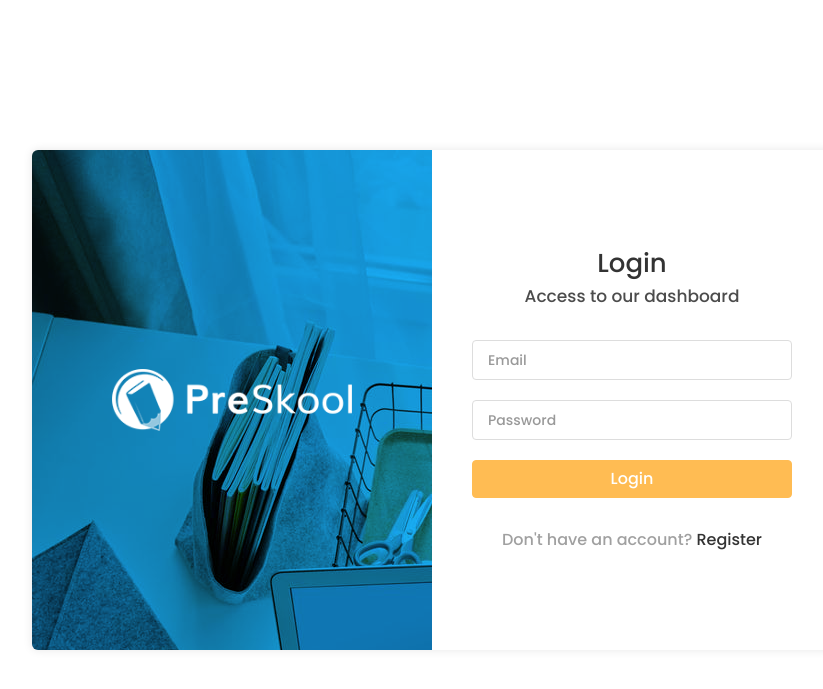
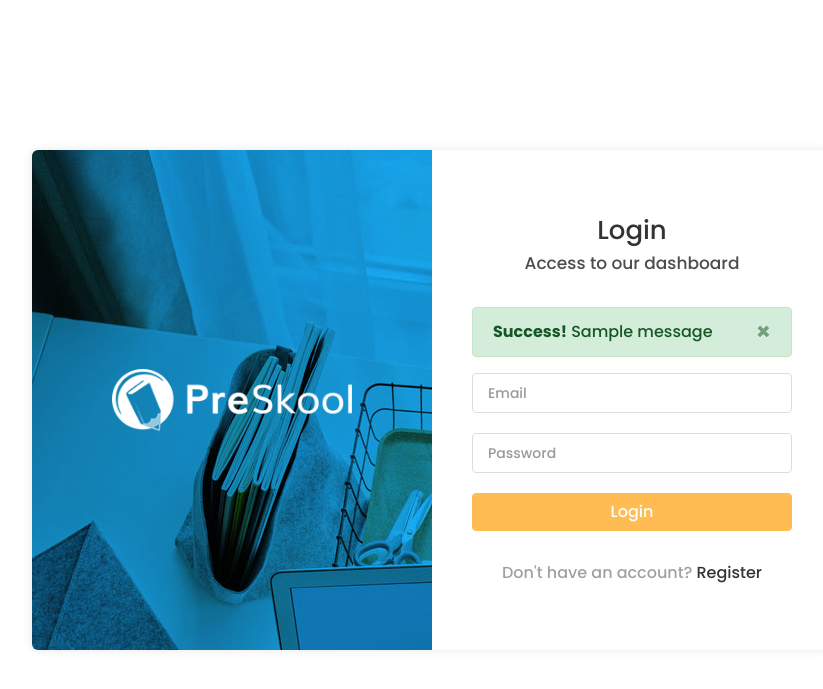
Before and after one commit to RAKIB6348/my_django_project, a Django app: page / in a window 1280 px wide. Shown: the top 689 px of the page, without its empty margins (208-1031 px from the left). Run offline with Django 5.2, Linux system fonts and the light colour scheme; one stand-in notice (Sample message) is shown; some libraries are stand-ins or nearby versions.

Commit message:
add alert message inside the login page

```diff
--- a/auth_user/views.py
+++ b/auth_user/views.py
@@ -1,5 +1,5 @@
 from django.shortcuts import render, redirect
-from django.contrib.auth import authenticate, login
+from django.contrib.auth import authenticate, login, logout
 from django.contrib import messages
 
 
@@ -11,6 +11,9 @@ def login_view(request):
         if user is not None:
             login(request, user)
             messages.success(request, 'Login successful.')
+            return redirect('auth_user:admin_dashboard')
+        else:
+            messages.error(request, 'Invalid email or password.')
     return render(request, 'auth/login.html')
 
 
@@ -22,9 +25,6 @@ def profile_view(request):
     return render(request, 'auth/profile.html')
 
 
-from django.contrib.auth import logout
-
-
 def profile_edit_view(request):
     return render(request, 'auth/profile_edit.html')
 
--- a/templates/auth/login.html
+++ b/templates/auth/login.html
@@ -26,6 +26,16 @@
                         <p class="account-subtitle">Access to our dashboard</p>
                         <form action="{% url 'auth_user:login' %}" method="POST">
                            {% csrf_token %}
+                           {% if messages %}
+                           {% for message in messages %}
+                           <div class="alert alert-{{ message.tags }} alert-dismissible fade show" role="alert">
+                              <strong>{{ message.tags|title }}!</strong> {{ message }}
+                              <button type="button" class="close" data-dismiss="alert" aria-label="Close">
+                              <span aria-hidden="true">&times;</span>
+                              </button>
+                           </div>
+                           {% endfor %}
+                           {% endif %}
                            <div class="form-group floating">
                               <input class="form-control" type="email" name="email" id="email" placeholder=" " required>
                               <label for="email">Email</label>
```
